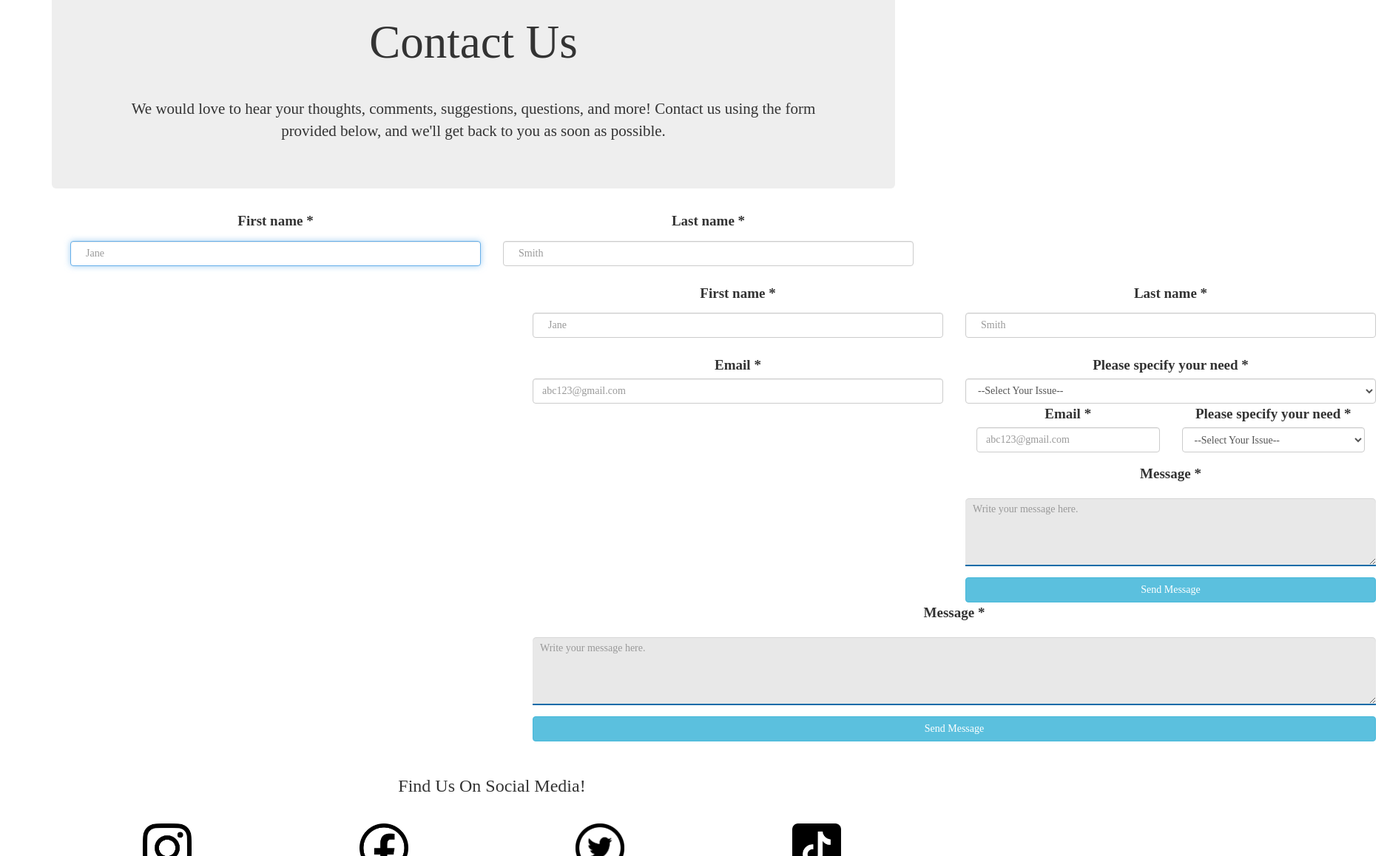
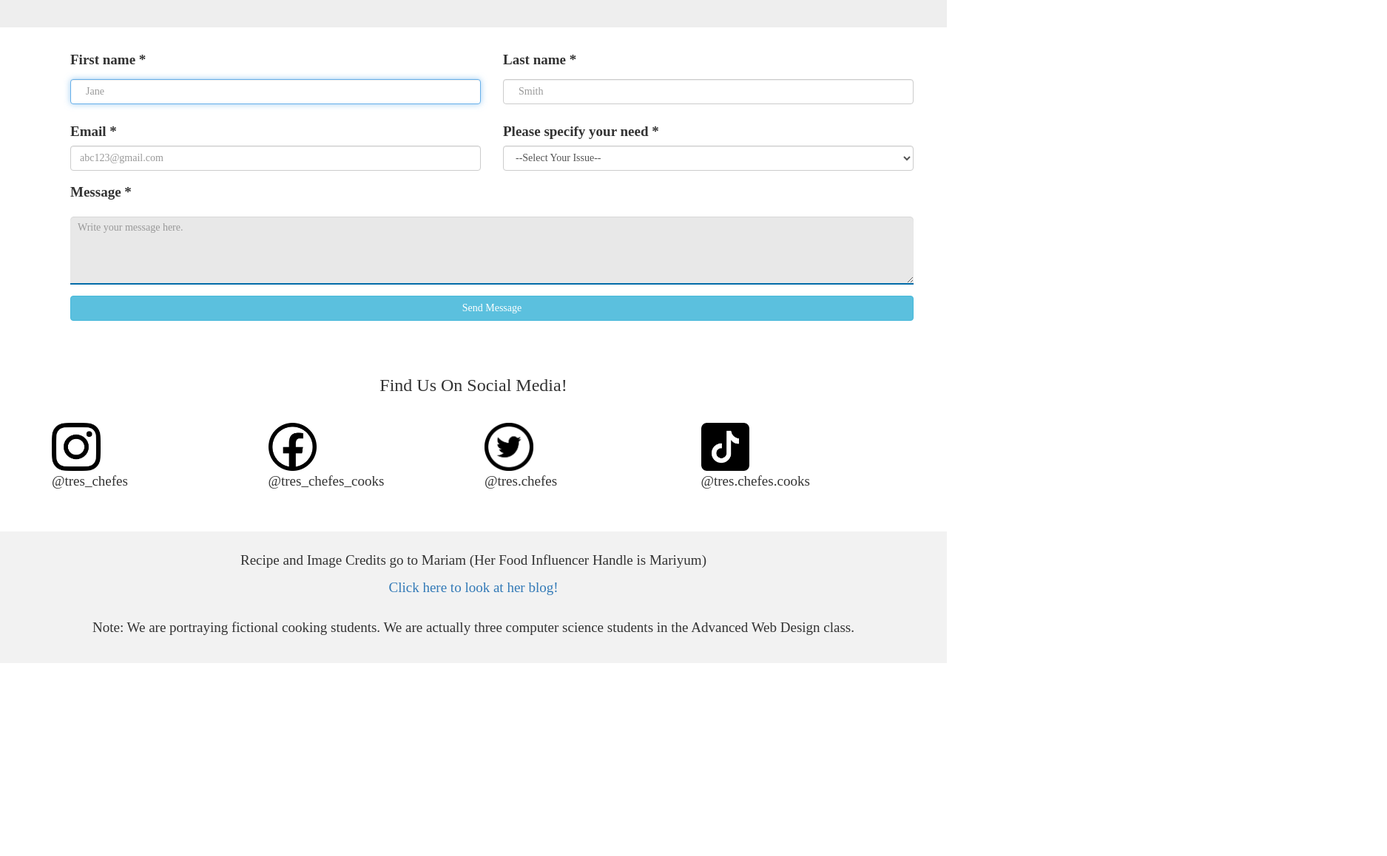
Before and after one commit to hsiaopat/cookbook, a plain HTML site: page htmlFiles/contact.html in a window 1280 px wide. Shown: the part 318-1476 px from the top of the page at 74% size, 1875 px wide, since content can reach past the window. After the commit the page ends 1215 px from the top, so only its background shows below. Drawn offline with nearby package versions, Linux system fonts and the light colour scheme.

Commit message:
risky bisky

```diff
--- a/htmlFiles/contact.html
+++ b/htmlFiles/contact.html
@@ -20,11 +20,11 @@
           <span class="icon-bar"></span>
           <span class="icon-bar"></span>
         </button>
-        <a class="navbar-brand" href="../htmlFiles/homeCookbook.html">Cooking Blog</a>
+        <a class="navbar-brand" href="../htmlFiles/index.html">Cooking Blog</a>
       </div>
       <div class="collapse navbar-collapse" id="myNavbar">
         <ul class="nav navbar-nav">
-          <li><a href="../htmlFiles/homeCookbook.html">Home</a></li>
+          <li><a href="../htmlFiles/index.html">Home</a></li>
           <li><a href="../htmlFiles/gallery.html">Recipes</a></li>
           <li class="active"><a href="../htmlFiles/contact.html">Contact</a></li>
         </ul>
@@ -35,17 +35,6 @@
     </div>
   </nav>
 
-<!--introduction message-->
-<div class="container">
-    <div class=" text-center mt-5 ">
-
-        <div class="container text-center">
-            <h1>Contact Us</h1> <br>
-            <p>We would love to hear your thoughts, comments, suggestions, questions, and more! Contact us using the form provided below, and we'll get back to you as soon as possible.<br> &nbsp</p>
-        </div>
-
-
-
   <!--contact jumbotron-->
   <div class="jumbotron">
     <div class="container text-center">
@@ -53,34 +42,6 @@
       <p>We would love to hear your thoughts, comments, suggestions, questions, and more! Contact us using the form provided below, and we'll get back to you as soon as possible. </p>
     </div>
   </div>
-
-
-<!--email form container-->
-<div class="row ">
-  <div class="col-lg-7 mx-auto">
-    <div class="card mt-2 mx-auto p-4 bg-light">
-        <div class="card-body bg-light">
-
-        <div class = "container"> <!--start of email form, including alert-->
-                         <form id="contact-form" role="form" onsubmit="alert('Successfully Submitted');return form.reset()">
-
-
-
-        <div class="controls">
-
-            <div class="row">
-                <div class="col-md-6">
-                    <div class="form-group"> <!--first name division-->
-                        <label for="form_name">First name *</label>
-                        <input id="form_name" type="text" name="name" class="form-control" placeholder="Jane" required="required" data-error="Firstname is required." autofocus>
-
-                    </div>
-                </div>
-                <div class="col-md-6">
-                    <div class="form-group"> <!--last name-->
-                        <label for="form_lastname">Last name *</label>
-                        <input id="form_lastname" type="text" name="surname" class="form-control" placeholder="Smith" required="required" data-error="Lastname is required.">
-                     </div>
 
 <!--form-->
 <div class="container">
@@ -104,28 +65,8 @@
                       <input id="form_lastname" type="text" name="surname" class="form-control" placeholder="Smith" required="required" data-error="Lastname is required.">
                     </div>
                   </div>
-
                 </div>
             <div class="row">
-
-                <div class="col-md-6">
-                    <div class="form-group"> <!--email-->
-                        <label for="form_email">Email *</label>
-                        <input id="form_email" type="email" name="email" class="form-control" placeholder="abc123@gmail.com" required="required" data-error="Valid email is required.">
-
-                    </div>
-                </div>
-                <div class="col-md-6">
-                    <div class="form-group"> <!--purpose of message dropdown menu-->
-                        <label for="form_need">Please specify your need *</label>
-                        <select id="form_need" name="need" class="form-control" required="required" data-error="Please specify your need.">
-                            <option value="" selected disabled>--Select Your Issue--</option>
-                            <option >Recipe Questions</option>
-                            <option >Recipe Suggestions</option>
-                            <option >Website Issues</option>
-                            <option >Other</option>
-                        </select>
-
               <div class="col-md-6">
                 <div class="form-group">
                   <label for="form_email">Email *</label>
@@ -136,41 +77,16 @@
                 <div class="form-group">
                   <label for="form_need">Please specify your need *</label>
                   <select id="form_need" name="need" class="form-control" required="required" data-error="Please specify your need.">
-                    <option value="" selected disabled>--Select Your Issue--</option>
+                    <option value="">--Select Your Issue--</option>
                       <option >Recipe Questions</option>
                       <option >Recipe Suggestions</option>
                       <option >Website Issues</option>
                       <option >Other</option>
                   </select>
 
-
                 </div>
               </div>
             </div>
-
-            <div class="row"> <!--message-->
-                <div class="col-md-12">
-                    <div class="form-group">
-                        <label for="form_message">Message *</label>
-                        <textarea id="form_message" name="message" class="form-control" placeholder="Write your message here." rows="4" required="required" data-error="Please, leave us a message."></textarea
-                            >
-                        </div>
-
-                    </div>
-
-                <div class="col-md-12">
-                    <!--submit button-->
-                    <input type="submit" id = "submit" class="btn btn-success btn-info  pt-2 btn-block" value="Send Message">
-                        </div>
-            </div>
-
-            </div>
-
-
-    </div>
-     </form>
-    </div>
-
             <div class="row">
               <div class="col-md-12">
                 <div class="form-group">
@@ -183,7 +99,6 @@
               </div>
             </div>
           </div>
-
         </div>
       </form>
     </div>
@@ -205,21 +120,21 @@
 
 <!--socials-->
 <div class="container">
-    <div class="row"> <!--images-->
+    <div class="row">
       <div class="col-lg-3">
-        <a href="https://www.instagram.com"><img style= "width: 25%; height: 25%" src="../imgFiles/insta.png" alt="insta"></a>
+        <img style= "width: 25%; height: 25%" src="../imgFiles/insta.png" alt="insta">
   </div>
   <div class="col-lg-3">
-    <a href="https://www.facebook.com"><img style= "width: 25%; height: 25%"  src="../imgFiles/facebook.png" alt="facebook"></a>
+    <img style= "width: 25%; height: 25%"  src="../imgFiles/facebook.png" alt="facebook">
   </div>
   <div class="col-lg-3">
-    <a href="https://www.twitter.com"><img style= "width: 25%; height: 25%" src="../imgFiles/twitter.png" alt="twitter"></a>
+    <img style= "width: 25%; height: 25%" src="../imgFiles/twitter.png" alt="twitter">
   </div>
   <div class="col-lg-3">
-    <a href="https://www.tiktok.com"><img style= "width: 25%; height: 25%"  src="../imgFiles/tiktok.png" alt="tiktok"></a>
+    <img style= "width: 25%; height: 25%"  src="../imgFiles/tiktok.png" alt="facebook">
   </div>
     </div>
-    <div class="row"> <!--handles-->
+    <div class="row">
         <div class="col-lg-3">
             @tres_chefes
         </div>
@@ -238,7 +153,7 @@
 
 <!--footer-->
 <br>&nbsp<br>
-<footer class="container-fluid text-center"> <!--credit-->
+<footer class="container-fluid text-center">
     <p>Recipe and Image Credits go to Mariam (Her Food Influencer Handle is Mariyum)</p>
     <a target="_blank" href="https://mxriyum.com/">Click here to look at her blog!</a>
     <br>
```
